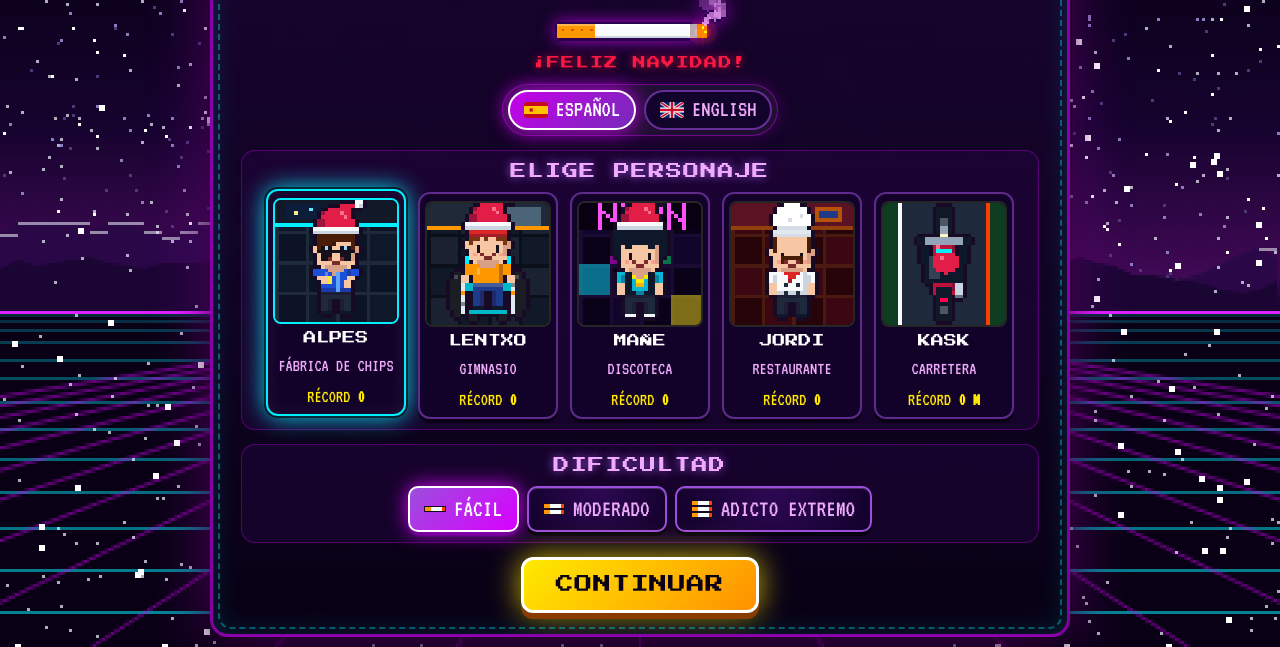
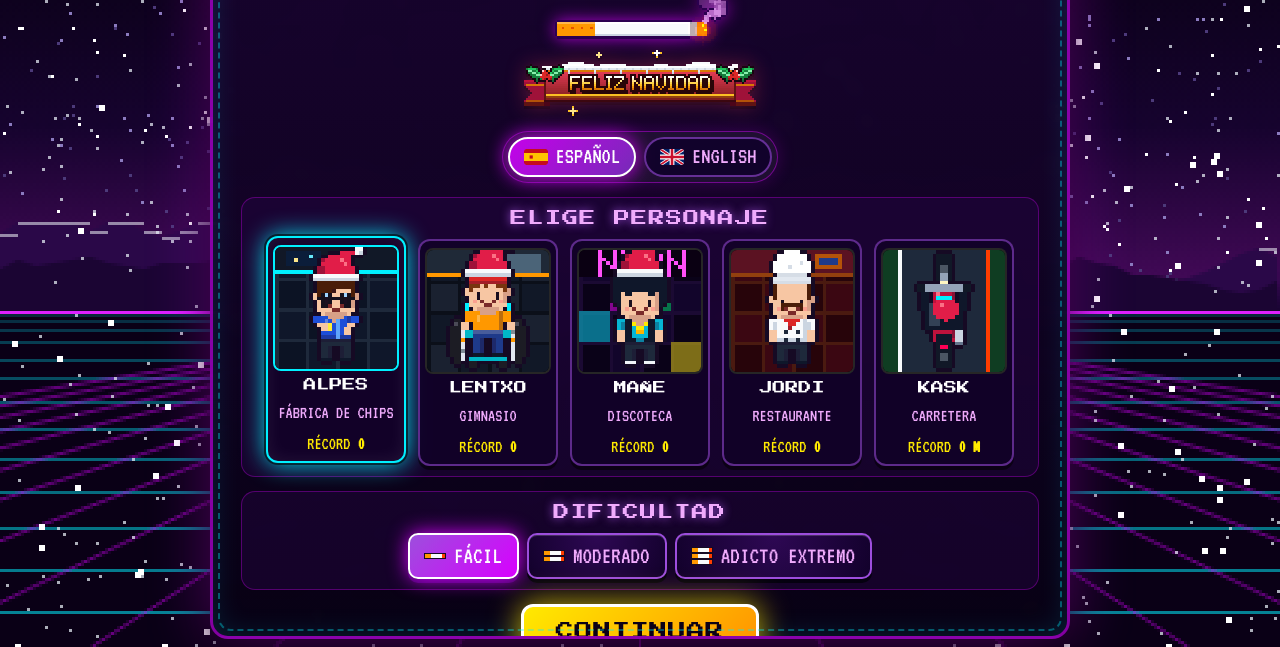
Before and after one commit to Jumaiker/Smoking-simulator, a plain HTML site: page index.html in a window 1280 px wide. Shown: the part 153-800 px from the top of the page. Drawn offline with Linux system fonts and the light colour scheme.

Commit message:
Cartel navideño pixel-art en el menú
Sustituye el texto parpadeante por una cinta roja con ribetes dorados,
nieve encima, letras doradas nevadas con un brillo que las recorre, acebo
en los extremos y destellos alrededor.

Co-Authored-By: Claude Opus 5.5 <noreply@anthropic.com>
Claude-Session: https://claude.ai/code/session_014AcsVnphY2pxkA9hQv9SQd

```diff
--- a/index.html
+++ b/index.html
@@ -406,10 +406,9 @@ body.no-crt #crt { display: none; }
   filter: drop-shadow(0 0 6px rgba(255, 255, 255, .35)); pointer-events: none; z-index: 3;
 }
 .xmas-greet {
-  margin: 0; font-family: var(--pixel); font-size: clamp(9px, 1.5vw, 13px); letter-spacing: .1em; color: #ff1744;
-  text-shadow: 0 0 8px rgba(255, 23, 68, .7); animation: xmasGreet 1.6s steps(1) infinite;
-}
-@keyframes xmasGreet { 50% { color: #76ff03; text-shadow: 0 0 8px rgba(118, 255, 3, .7); } }
+  display: block; width: clamp(240px, 32vw, 320px); height: auto; aspect-ratio: 160 / 34; margin: -4px 0 -2px;
+  filter: drop-shadow(0 0 10px rgba(255, 60, 90, .35)) drop-shadow(0 3px 0 rgba(0, 0, 0, .35));
+}
 body.xmas .cabinet { padding-top: max(26px, clamp(14px, 2.6vh, 24px)); }
 .xmas-lights {
   position: absolute; top: 4px; left: 22px; right: 22px; height: 16px; z-index: 2; pointer-events: none;
@@ -428,7 +427,7 @@ body.xmas .cabinet { padding-top: max(26px, clamp(14px, 2.6vh, 24px)); }
 .xmas-lights i:nth-child(5n+5) { --b: #ff4fd8; animation-delay: -.9s; }
 @keyframes xmasBulb { 66% { opacity: .3; box-shadow: none; } }
 @media (max-height: 540px) and (orientation: landscape) {
-  .menu-panel .xmas-greet { font-size: 9px; }
+  .menu-panel .xmas-greet { width: 165px; margin: -8px 0 -6px; }
 }
 
 @media (prefers-reduced-motion: reduce) {
@@ -446,7 +445,7 @@ body.xmas .cabinet { padding-top: max(26px, clamp(14px, 2.6vh, 24px)); }
     <header class="title-wrap">
       <h1 class="game-title"><span class="t-line"><svg class="xmas-hat" viewBox="0 0 18 14" aria-hidden="true" shape-rendering="crispEdges" hidden><path fill="#e11d48" d="M1 8h14v3H1zM2 6h12v2H2zM4 4h10v2H4zM7 3h8v1H7zM10 2h5v1h-5z"/><path fill="#9f1239" d="M1 8h3v3H1zM2 6h2v2H2zM4 4h2v2H4z"/><path fill="#fb7185" d="M10 5h2v1h-2zM11 7h2v1h-2z"/><path fill="#f8fafc" d="M0 11h16v3H0zM14 0h4v3h-4z"/><path fill="#cbd5e1" d="M0 13h16v1H0zM17 1h1v2h-1z"/></svg>SMOKING</span><br>SIMULATOR</h1>
       <canvas id="title-cig" width="80" height="24" aria-hidden="true"></canvas>
-      <p class="xmas-greet" data-i18n="xmas" hidden>¡FELIZ NAVIDAD!</p>
+      <canvas class="xmas-greet" id="xmas-greet" width="160" height="34" role="img" data-i18n-label="xmas" hidden></canvas>
     </header>
 
     <div class="lang-bar" role="group" aria-label="Idioma / Language">
@@ -639,7 +638,7 @@ Store.load();
    En las instrucciones: *texto* = resaltado amarillo, _texto_ = verde */
 const DICT = {
   es: {
-    chooseChar: 'ELIGE PERSONAJE', chooseDiff: 'DIFICULTAD', xmas: '¡FELIZ NAVIDAD!',
+    chooseChar: 'ELIGE PERSONAJE', chooseDiff: 'DIFICULTAD', xmas: 'FELIZ NAVIDAD',
     easy: 'FÁCIL', mod: 'MODERADO', ext: 'ADICTO EXTREMO',
     continue: 'CONTINUAR', instTitle: 'INSTRUCCIONES', accept: 'ACEPTAR', back: 'VOLVER',
     tryAgain: 'INTENTARLO DE NUEVO', menu: 'MENÚ', resume: 'SEGUIR', restart: 'REINICIAR', paused: 'PAUSA',
@@ -690,7 +689,7 @@ const DICT = {
     ]
   },
   en: {
-    chooseChar: 'CHOOSE CHARACTER', chooseDiff: 'DIFFICULTY', xmas: 'MERRY CHRISTMAS!',
+    chooseChar: 'CHOOSE CHARACTER', chooseDiff: 'DIFFICULTY', xmas: 'MERRY CHRISTMAS',
     easy: 'EASY', mod: 'MODERATE', ext: 'EXTREME ADDICT',
     continue: 'CONTINUE', instTitle: 'INSTRUCTIONS', accept: 'ACCEPT', back: 'BACK',
     tryAgain: 'TRY AGAIN', menu: 'MENU', resume: 'RESUME', restart: 'RESTART', paused: 'PAUSED',
@@ -3785,11 +3784,87 @@ const UI = {
     g.globalAlpha = 1;
     addOutline($('title-cig'), '#2b0050');
   },
+  /* ---------- cartel navideño del menú (pixel art) ---------- */
+  hollySprite() {
+    return sprite('holly', 19, 12, g => {
+      const leaf = (x0, y0, dir) => {
+        const hw = [0, 1, 1, 2, 2, 2, 1, 1, 0];
+        hw.forEach((h, k) => {
+          const x = x0 + dir * k, y = y0 - Math.round(k * 0.45);
+          R(g, x, y - h, 1, h * 2 + 1, '#15803d');
+          if (h) P(g, x, y - h, '#22c55e');
+          if (k === 3 || k === 6) { P(g, x, y - h - 1, '#15803d'); P(g, x, y + h + 1, '#166534'); }
+          if (k > 0 && k < 8) P(g, x, y, '#86efac');
+        });
+      };
+      leaf(8, 8, -1); leaf(10, 8, 1);
+      const berry = (x, y) => { disc(g, x, y, 1, '#dc2626'); P(g, x + 1, y + 1, '#991b1b'); P(g, x - 1, y - 1, '#fecaca'); };
+      berry(8, 8); berry(11, 8); berry(9, 6);
+    }, '#1a0510');
+  },
+  drawGreet(t) {
+    const cv = $('xmas-greet'); if (!cv || cv.hidden) return;
+    if (REDUCED) t = 0;
+    const g = cv.getContext('2d'), W = cv.width, H = cv.height, cx = W >> 1, txt = tr('xmas');
+    cv.setAttribute('aria-label', txt);
+    g.imageSmoothingEnabled = false; g.clearRect(0, 0, W, H);
+    const tw = textW(txt), bw = tw + 26, bx = cx - (bw >> 1), by = 8, bh = 17;
+    // puntas traseras, caídas hacia abajo y con corte en V
+    const tail = (x0, dir) => {
+      for (let y = 0; y < 13; y++) {
+        const notch = Math.max(0, 4 - Math.abs(y - 6)), len = 13 - notch;
+        const xs = dir < 0 ? x0 - len : x0;
+        R(g, xs, by + 7 + y, len, 1, y === 0 ? '#be123c' : y > 10 ? '#5f1313' : '#9f1239');
+      }
+      R(g, dir < 0 ? x0 - 3 : x0, by + 7, 3, 13, '#4c0519');
+      R(g, dir < 0 ? x0 - 12 : x0 + 2, by + 9, 10, 1, '#d97706');
+      R(g, dir < 0 ? x0 - 12 : x0 + 2, by + 17, 10, 1, '#b45309');
+    };
+    tail(bx + 3, -1); tail(bx + bw - 3, 1);
+    // cuerpo de la cinta (terciopelo) con ribetes dorados
+    for (let y = 0; y < bh; y++) R(g, bx, by + y, bw, 1, mix('#f43f5e', '#7f1d1d', y / (bh - 1)));
+    R(g, bx, by + 1, bw, 1, '#fde68a'); R(g, bx, by + 2, bw, 1, '#d97706');
+    R(g, bx, by + bh - 3, bw, 1, '#fbbf24'); R(g, bx, by + bh - 2, bw, 1, '#92400e');
+    R(g, bx, by, 1, bh, '#5f1313'); R(g, bx + bw - 1, by, 1, bh, '#5f1313'); R(g, bx, by + bh, bw, 1, '#3b0710');
+    // nieve sobre la cinta, con gotas colgando
+    for (let x = bx - 1; x <= bx + bw; x++) {
+      const hh = Math.max(1, Math.round(1.6 + Math.sin(x * 0.3) * 0.9 + Math.sin(x * 0.11 + 2) * 0.8));
+      R(g, x, by - hh + 1, 1, hh, '#f8fafc'); P(g, x, by + 1, (x & 3) ? '#e2e8f0' : '#cbd5e1');
+      if (hh > 1) P(g, x, by - hh + 2, '#ffffff');
+      if (x % 13 === 5) { P(g, x, by + 2, '#e2e8f0'); P(g, x, by + 3, '#cbd5e1'); }
+    }
+    // texto dorado con contorno y sombra; la fila de arriba nevada
+    const tx = cx - (tw >> 1), ty = by + 5;
+    g.fillStyle = '#2a0508';
+    for (const [dx, dy] of [[-1, 0], [1, 0], [0, -1], [0, 1], [-1, -1], [1, -1], [-1, 1], [1, 1], [2, 2], [1, 2], [2, 1], [0, 2]]) drawStr(g, txt, tx + dx, ty + dy, 1);
+    const gold = ['#ffffff', '#fff7c2', '#fde68a', '#fcd34d', '#fbbf24', '#f59e0b', '#d97706'];
+    gold.forEach((c, r) => { g.save(); g.beginPath(); g.rect(0, ty + r, W, 1); g.clip(); g.fillStyle = c; drawStr(g, txt, tx, ty, 1); g.restore(); });
+    // brillo que recorre las letras
+    const sw = ((t * 30) % (tw + 70)) - 25;
+    g.save(); g.beginPath();
+    for (let r = 0; r < 7; r++) g.rect(tx + sw - r, ty + r, 3, 1);
+    g.clip(); g.fillStyle = '#ffffff'; drawStr(g, txt, tx, ty, 1); g.restore();
+    // acebo en los extremos (la baya de arriba hace un guiño de luz)
+    const h = this.hollySprite();
+    g.drawImage(h, bx - 9, by - 3);
+    g.save(); g.translate(bx + bw + 9, 0); g.scale(-1, 1); g.drawImage(h, 0, by - 3); g.restore();
+    if (Math.floor(t * 1.5) % 2 === 0) { P(g, bx - 9 + 8, by + 2, '#ffffff'); P(g, bx + bw + 9 - 9, by + 2, '#ffffff'); }
+    // destellos alrededor
+    const spots = [[bx - 12, 5], [bx + bw * 0.28, 2], [cx + 8, 1], [bx + bw * 0.8, 3], [bx + bw + 12, 6], [bx + 14, 30], [bx + bw - 16, 30], [cx - 4, 31]];
+    spots.forEach(([x, y], k) => {
+      const ph = (Math.sin(t * 2.2 + k * 1.9) + 1) / 2, col = k % 2 ? '#fde68a' : '#ffffff';
+      x = Math.round(x); if (ph < 0.35) return;
+      P(g, x, y, col);
+      if (ph > 0.6) { P(g, x - 1, y, col); P(g, x + 1, y, col); P(g, x, y - 1, col); P(g, x, y + 1, col); }
+      if (ph > 0.88) { P(g, x - 2, y, '#fbbf24'); P(g, x + 2, y, '#fbbf24'); P(g, x, y - 2, '#fbbf24'); P(g, x, y + 2, '#fbbf24'); }
+    });
+  },
   menuTick(dt) {
     const t = NOW;
     this.bgT -= dt;
     if (this.bgT <= 0) { this.bgT = 1 / 30; this.drawBg(t); }
     if (this.screen === 'menu') this.drawCig(t, dt);
+    if (XMAS && this.screen === 'menu') { this.greetT = (this.greetT || 0) - dt; if (this.greetT <= 0) { this.greetT = 1 / 15; this.drawGreet(t); } }
     this.portT -= dt;
     if (this.portT <= 0) {
       this.portT = 1 / 12;
```
